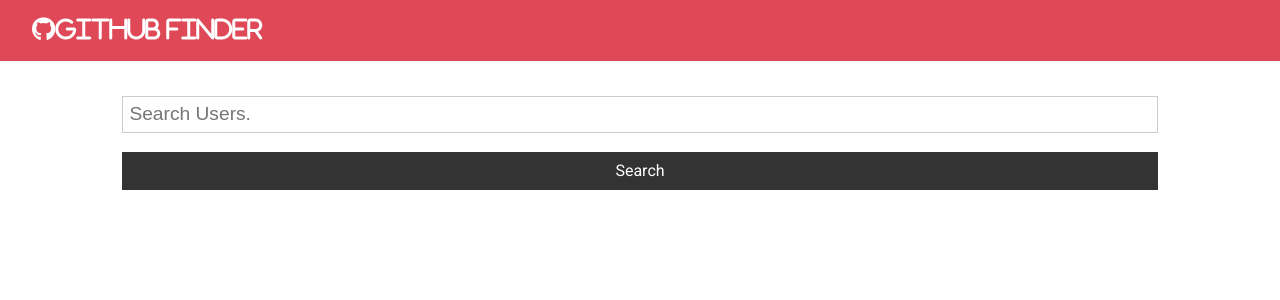
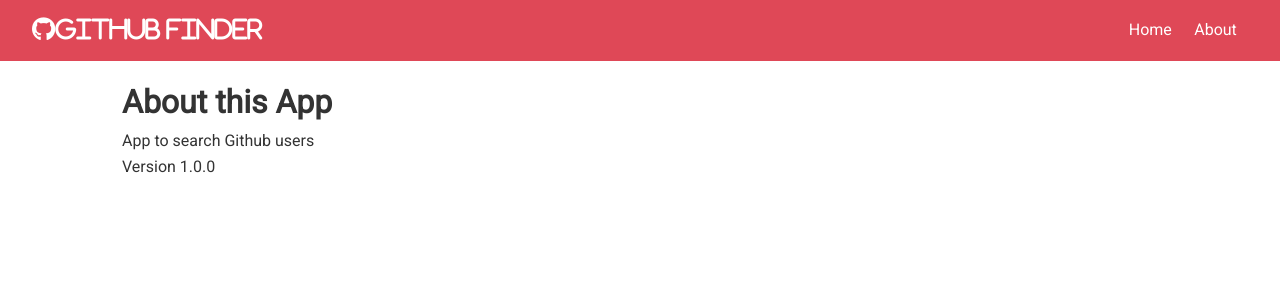
Before and after one commit to BelascuDorin/ReactTutorial_UdemyReactFrontToBack, a React (Create React App) app: page /about in a window 1280 px wide. Shown: the top 300 px of the page. Built offline with nearby package versions, Linux system fonts and the light colour scheme.

Commit message:
Added about page. Attached first routes

```diff
--- a/package.json
+++ b/package.json
@@ -9,6 +9,7 @@
     "axios": "^0.21.0",
     "react": "^17.0.1",
     "react-dom": "^17.0.1",
+    "react-router-dom": "^5.2.0",
     "react-scripts": "4.0.1",
     "web-vitals": "^0.2.4"
   },
--- a/src/App.js
+++ b/src/App.js
@@ -1,18 +1,24 @@
-import React, {Component} from 'react';
+import React, {Component, Fragment} from 'react';
+import {BrowserRouter as Router, Switch, Route} from 'react-router-dom';
+
 import axios from 'axios';
 
 import Navbar from './components/layout/Navbar';
 import Users from './components/users/Users';
 import Search from './components/users/Search';
+import Alert from './components/layout/Alert';
+import About from './components/pages/About';
+
 import './App.css';
+
 
 class App extends Component{
   state = {
     users: [],
-    loading: false
+    loading: false,
+    alert: null
   }
 
-  // Search Github users
   searchUsers = async (text) => {
     this.setState({loading: true});
 
@@ -25,15 +31,43 @@
     this.setState({users: res.data.items, loading: false});
   }
 
+  clearUsers = () => this.setState({ users: [], loading : false});
+
+  setAlert = (msg, type) => {
+    this.setState({ alert: { msg, type} });
+
+    setTimeout(() => this.setState({ alert: null }) , 5000);
+  };
+
   render(){
+    const { users, loading } = this.state;
       return (
+        <Router>
         <div className='App'>
           <Navbar/>
           <div className="container">
-          <Search searchUsers={this.searchUsers} />
-          <Users loading={this.state.loading} users={this.state.users}/>
+            <Alert alert={this.state.alert}/>
+            <Switch>
+              <Route
+                exact
+                path='/'
+                render={props => (
+                <Fragment>
+                  <Search
+                    searchUsers={this.searchUsers}
+                    clearUsers={this.clearUsers}
+                    showClear={ users.length > 0 ? true : false}
+                    setAlert={this.setAlert}
+                  />
+                  <Users loading={loading} users={users}/>
+                </Fragment>
+                )} />
+
+              <Route exact path='/about' component={About}/>
+            </Switch>
           </div>
         </div>
+        </Router>
       );
   }
 }
--- /dev/null
+++ b/src/components/layout/Alert.js
@@ -0,0 +1,13 @@
+import React from 'react'
+
+const Alert = ({ alert }) => {
+    return (
+        alert !== null && (
+            <div className={`alert alert-${alert.type}`}>
+                <i className="fas fa-info-circle"></i> { alert.msg}
+            </div>
+        )
+    )
+}
+
+export default Alert;
--- a/src/components/layout/Navbar.js
+++ b/src/components/layout/Navbar.js
@@ -1,4 +1,5 @@
 import PropTypes from 'prop-types'
+import { Link } from 'react-router-dom';
 
 const Navbar = ({icon, title}) => {
     return (
@@ -8,6 +9,14 @@
                     {title}
                 </i>
             </h1>
+            <ul>
+                <li>
+                    <Link to='/'> Home </Link>
+                </li>
+                <li>
+                    <Link to='/about'> About </Link>
+                </li>
+            </ul>
         </nav>
     )
 }
--- /dev/null
+++ b/src/components/pages/About.js
@@ -0,0 +1,13 @@
+import React,{ Fragment } from 'react'
+
+const About = () => {
+    return (
+        <Fragment>
+            <h1> About this App</h1>
+            <p>App to search Github users</p>
+            <p>Version 1.0.0</p>
+        </Fragment>
+    )
+}
+
+export default About;
--- a/src/components/users/Search.js
+++ b/src/components/users/Search.js
@@ -1,19 +1,33 @@
 import React, { Component } from 'react'
+import PropTypes from 'prop-types'
 
 class Search extends Component {
     state = {
         text: ''
     }
 
+    static propTypes = {
+        searchUsers: PropTypes.func.isRequired,
+        clearUsers: PropTypes.func.isRequired,
+        showClear: PropTypes.bool.isRequired,
+        setAlert: PropTypes.func.isRequired,
+    }
+
     onSubmit = (e) => {
         e.preventDefault(); // prevent to submit to a file
-        this.props.searchUsers(this.state.text);
-        this.setState({ text: ''});
+        if(this.state.text === ''){
+            this.props.setAlert('Please enter something', 'light');
+        }else {
+            this.props.searchUsers(this.state.text);
+            this.setState({ text: ''});
+        }
     }
 
     onChange = (e) => this.setState({ [e.target.name]: e.target.value });
 
     render() {
+        const  {showClear, clearUsers} = this.props;
+
         return (
             <div>
                 <form onSubmit={this.onSubmit} className="form">
@@ -30,6 +44,14 @@
                         className="btn btn-dark btn-block"
                     />
                 </form>
+                {showClear &&
+                    <button
+                        className="btn btn-light btn-block"
+                        onClick={clearUsers}
+                    >
+                        Clear
+                    </button>
+                }
             </div>
         )
     }
```
Also changed, not shown: 2 other files (tests, documents, lock files or other folders). Lines whose indentation alone changed are shown as unchanged.
